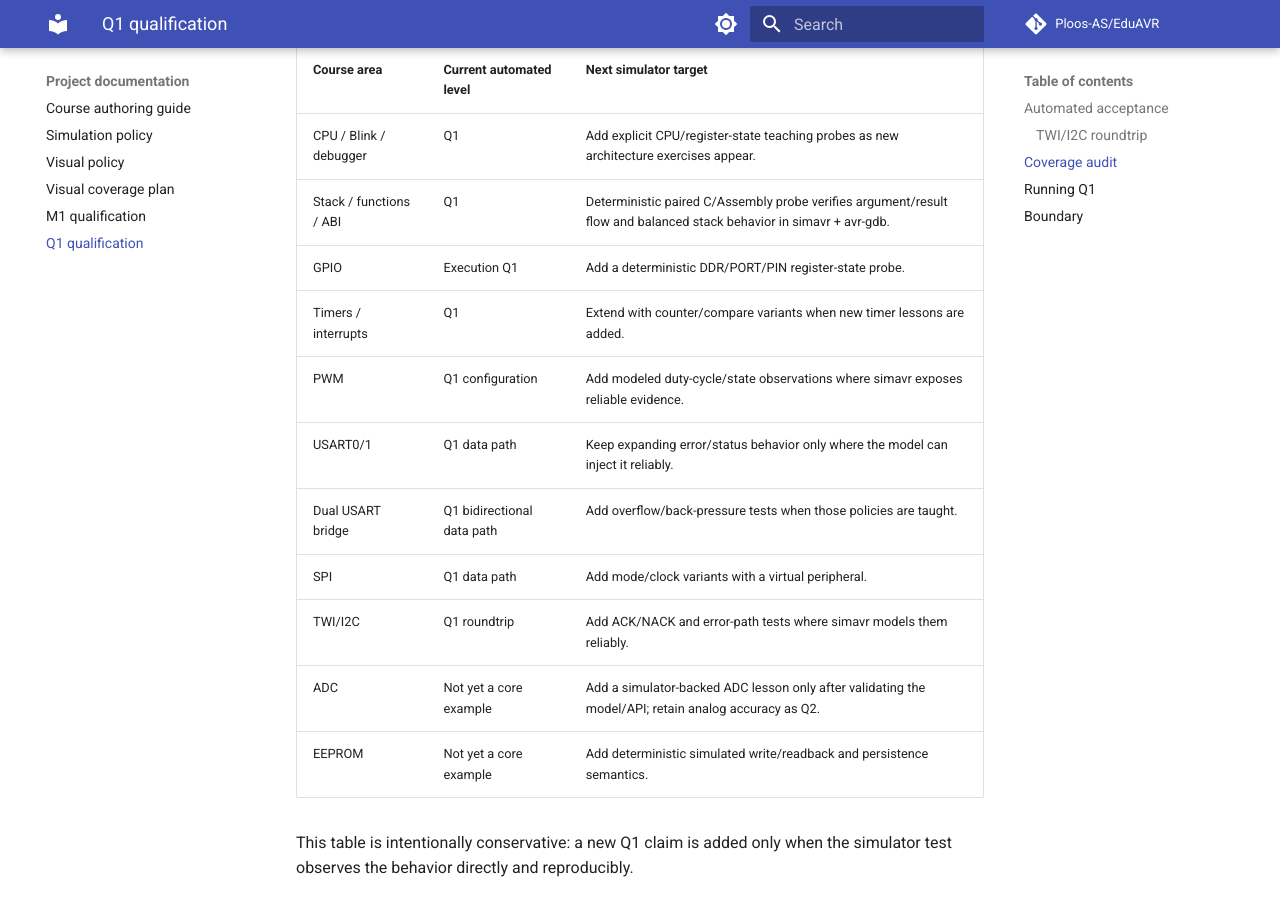
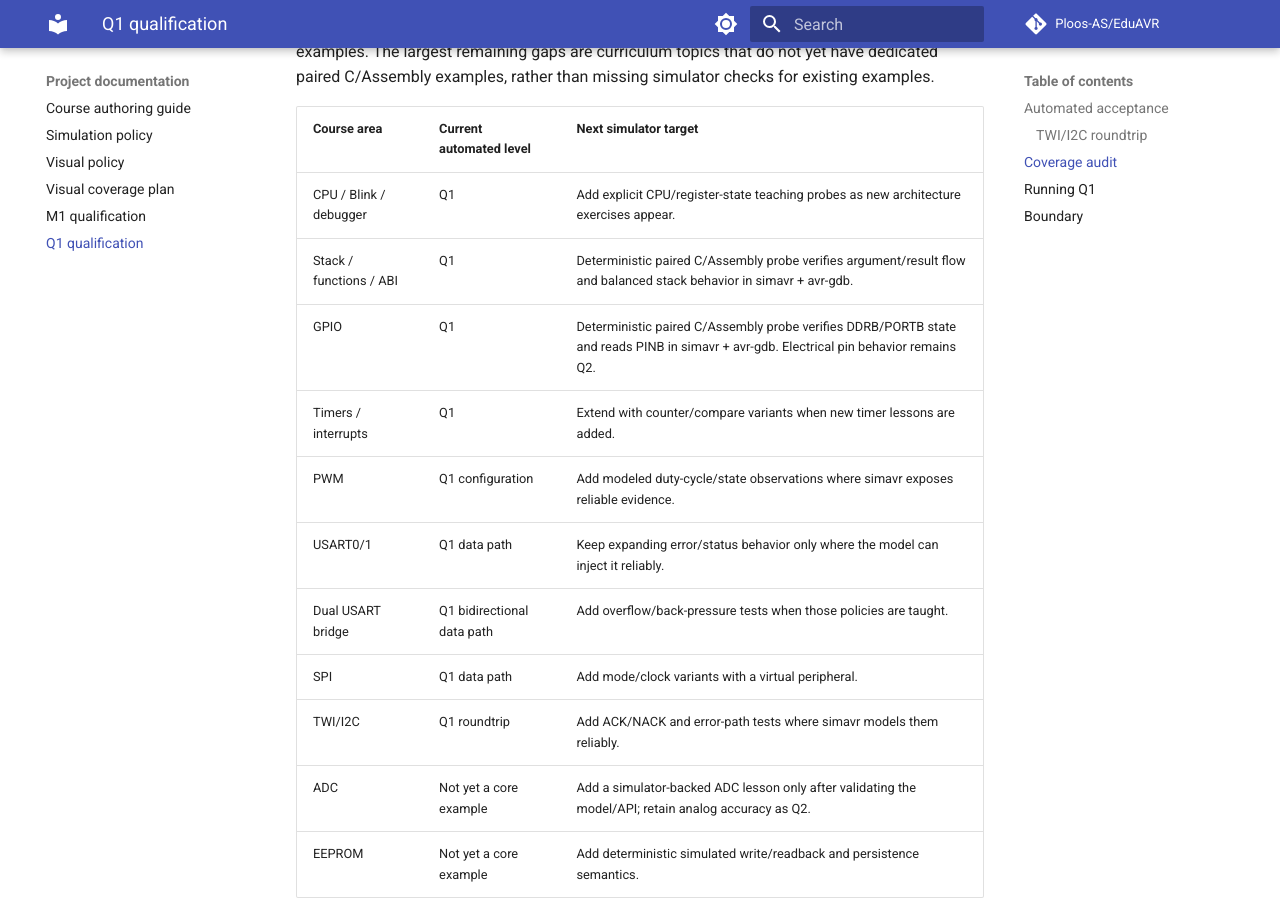
Before and after one commit to Ploos-AS/EduAVR, an MkDocs documentation site: the page built from docs/Q1_QUALIFICATION.md, in a window 1280 px wide and 900 px high, scrolled down 1399 px. Built offline with MkDocs 1.6.1 and Material for MkDocs 9.7.7, drawn with Linux system fonts in a browser that asks for light colours; comment, search, counter and statistics services are not loaded; some of the changed text lies outside the part shown.

Commit message:
docs: mark GPIO Q1 qualified

```diff
--- a/docs/Q1_QUALIFICATION.md
+++ b/docs/Q1_QUALIFICATION.md
@@ -7,6 +7,7 @@ Q1 is EduAVR's default software runtime qualification.
 `tools/check_q1.sh` builds and runs paired C and hand-written AVR assembly examples against the ATmega1284P simavr model. The current suite qualifies:
 
 - Blink execution and avr-gdb inspection.
+- GPIO register-state qualification in paired C and Assembly: deterministic DDRB/PORTB checks plus PINB observation.
 - Stack/functions/ABI: paired C and Assembly call probes verify result flow, stack movement during the call, and restoration of the stack pointer after return.
 - Timer0 interrupt delivery to a stable firmware probe.
 - PWM register configuration.
@@ -38,7 +39,7 @@ The simulator suite already provides strong Q1 coverage for the currently implem
 | --- | --- | --- |
 | CPU / Blink / debugger | Q1 | Add explicit CPU/register-state teaching probes as new architecture exercises appear. |
 | Stack / functions / ABI | Q1 | Deterministic paired C/Assembly probe verifies argument/result flow and balanced stack behavior in simavr + avr-gdb. |
-| GPIO | Execution Q1 | Add a deterministic DDR/PORT/PIN register-state probe. |
+| GPIO | Q1 | Deterministic paired C/Assembly probe verifies DDRB/PORTB state and reads PINB in simavr + avr-gdb. Electrical pin behavior remains Q2. |
 | Timers / interrupts | Q1 | Extend with counter/compare variants when new timer lessons are added. |
 | PWM | Q1 configuration | Add modeled duty-cycle/state observations where simavr exposes reliable evidence. |
 | USART0/1 | Q1 data path | Keep expanding error/status behavior only where the model can inject it reliably. |
```
